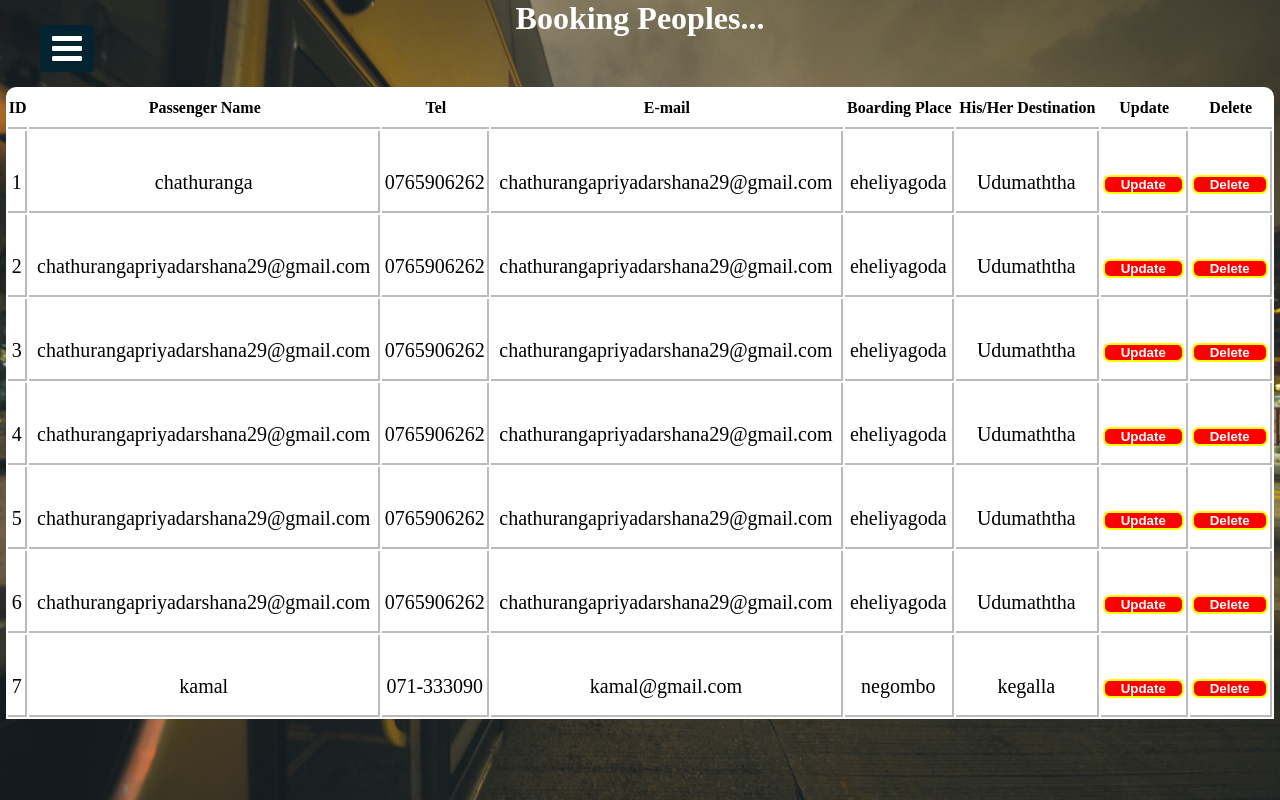
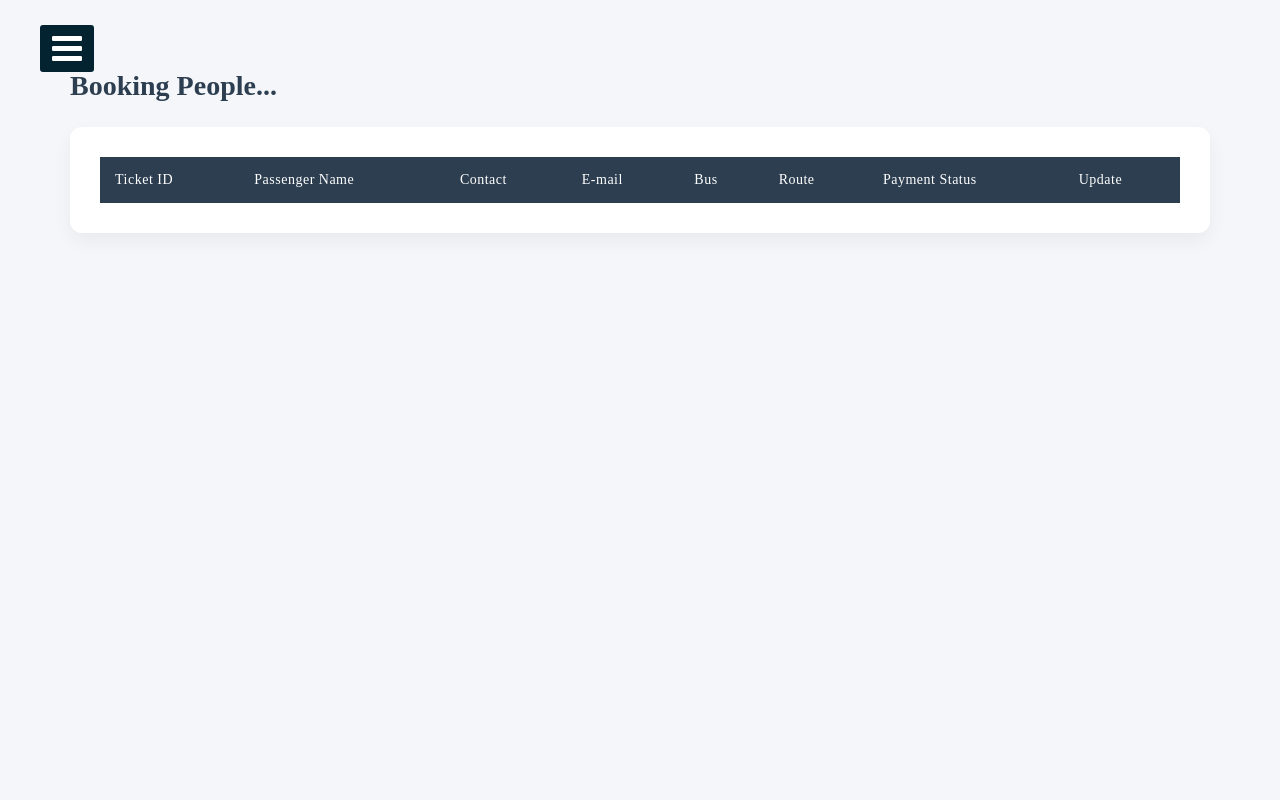
Before and after one commit to ManNjoro/busbooking_fw, a PHP site: page /BookingManage.php in a window 1280 px wide. Run offline with PHP 8.4, Linux system fonts and the light colour scheme; the visitor is signed in with stand-in values (Sample User, id 1); data comes from the database, SQL or seed files in the repository; tables that the repository leaves empty or names only in its code hold one stand-in row (values such as "Sample post"); lists and menus that the app fills with data are empty; some libraries are stand-ins or nearby versions.

Commit message:
Updated BookingManage.php and function.php with changes to table display and payment status formatting

```diff
--- a/BookingManage.php
+++ b/BookingManage.php
@@ -2,137 +2,25 @@
 session_start();
 
 include("connection.php");
- // include("function.php");
+include("function.php");
 
 // $user_data = check_login($conn);
 
 ?>
 
-<?php include("connection.php")?>
-<!--
-<!DOCTYPE html>
-<html>
-<head>
-  <title>admin Panel suraksha</title>
-</head>
-<body>
-
-   <?php// echo "welcome:".  $_SESSION['id']; ?>
-   <a href="adminLogout.php"><button class="btnHome">logout</button></a>
-
-</body>
-</html>
-
--->
 
 
 <!DOCTYPE html>
 <html>
+
 <head>
   <title>Booking Manage</title>
   <!--cdn icon library -->
   <link rel="stylesheet" href="https://cdnjs.cloudflare.com/ajax/libs/font-awesome/4.7.0/css/font-awesome.min.css">
   <link rel="stylesheet" href="cssfile/sidebar.css">
-  <style type="text/css">
+  <link rel="stylesheet" href="./cssfile/table.css">
+</head>
 
-      body{
-
-      background-image: url("image/1.jpg");
-      background-position: center;
-      background-size: cover;
-      height: 700px;
-      background-repeat: no-repeat;
-      background-attachment: fixed;
-
-    }
-    .adminTopic{
-      text-align: center;
-      color: #fff;
-
-
-    }
-
-table
-{
-    width:99%;
-    border-collapse: separate !important;
-    margin:auto;
-    /*/table-layout:fixed;/*/
-    text-align:center;
-    margin-top:50px;
-    background-color: rgb(255, 255, 255);
-    border-radius: 10px 10px 0px 0px;
-
-}
-table th
-{
-    border-bottom:2px solid rgb(187, 187, 187);
-    padding:10px 0px 10px 0px;
-    font-family: "balsamiq_sansitalic" !important;
-}
-table tr td
-{
-    border-right: 2px solid rgb(187, 187, 187);
-    height: 58px;
-    padding: 22px 0px 0px 0px;
-    font-family: "monospace;" !important;
-    border-bottom: 2px solid rgb(187, 187, 187);
-    font-size: 20px;
-}
-table tr td a
-{
-    /*background-color: rgb(255, 196, 0);*/
-    color: white;
-    border-radius: 5px;
-    padding: 6px;
-    text-decoration: none;
-    margin: 10px;
-    font-weight: 700;
-}
-
-table tr td button:hover
-{
-
-  /*
-    background: rgb(255, 255, 255);
-    text-decoration:underline;
-    color:tomato;
-    padding: 4px;
-    border:2px solid tomato;
-    transition:background-color 0.2s;*/
-
-    padding: 5px 5px 5px 5px;
-  border: 2px solid yellow;
-    border-radius: 7px;
-    background-color: red;
-    color: white;
-    cursor: pointer;
-}
-button
-{
-    padding: 5px 5px 5px 5x;
-}
-.btnPolicy{
-
-  padding: 5px 5px 5px 5px;
-  border: 2px solid yellow;
-    border-radius: 7px;
-    background-color: red;
-    color: white;
-    margin-left: 20px;
-}
-
-.btnPolicy:hover{
-
-  background:red;
-    padding: 7px 7px 7px 7px;
-    cursor: pointer;
-
-}
-
-
-  </style>
-</head>
 <body>
   <input type="checkbox" id="check">
 
@@ -144,15 +32,10 @@ button
   </label>
   <div class="sidebar">
     <header><img src="image/Re.png">
-<p><?php echo $_SESSION['username']; ?></p>
+      <p><?php echo $_SESSION['email']; ?></p>
     </header>
     <ul>
 
-<!--
-    <li><a href="viewBus.php">Ticket Booking</a></li>
-    <li><a href="BookingManage.php">Booking Manage</a></li>
-    <li><a href="PaymentManage.php">Payment Manage</a></li>
-    <li><a href="profile.php">Profile</a></li>-->
 
       <li><a href="adminDash.php">Manage Routes</a></li>
       <li><a href="ManagesBuses.php">Manage Buses</a></li>
@@ -160,21 +43,9 @@ button
       <li><a href="PaymentManage.php">Transaction</a></li>
       <li><a href="adminLogout.php">logout</a></li>
 
-  <!--  <li><a href="logout.php">logout</a></li>-->
-  <!--  <li><a href="#">Event</a></li>
-    <li><a href="#">About</a></li>
-    <li><a href="#">Service</a></li>
-    <li><a href="#">Contact</a></li>-->
+
     </ul>
- <!--  <li>
-      <div class="social-links">
-        <a href="#" class="twitter"><i class="fa fa-twitter"></i></a>
-        <a href="#" class="facebook"><i class="fa fa-facebook"></i></a>
-        <a href="#" class="instagram"><i class="fa fa-instagram"></i></a>
-        <a href="#" class="google-plus"><i class="fa fa-youtube"></i></a>
 
-      </div>
-    </li>-->
 
 
   </div>
@@ -184,46 +55,60 @@ button
   <div class="sidebar2">
 
 
-    <h1 class="adminTopic">Booking Peoples...</h1>
+    <h1 class="adminTopic">Booking People...</h1>
 
 
 
     <?php
 
 
-    $sqlget="SELECT * FROM booking";
-    $sqldata=mysqli_query($conn,$sqlget) or die('error getting');
+    $sqlget = "SELECT t.id AS ticket_id, CONCAT(u.first_name, ' ', u.last_name) AS customer_name,
+       u.email AS customer_email, u.phone AS customer_phone, b.name AS bus_name,
+       CONCAT(r.via_city, ' - ', r.destination) AS route,
+       t.payment_status
+FROM tickets t
+JOIN users u
+    ON t.user_id = u.id
+JOIN buses b
+    ON t.bus_id = b.id
+JOIN routes r
+    ON b.route_id = r.id";
+    $sqldata = mysqli_query($conn, $sqlget) or die('error getting');
 
-
+    echo "<div class='table-card'>";
     echo "<table>";
-    echo "<tr>
-      <th>ID</th>
+    echo "<thead>
+    <tr>
+    <th>Ticket ID</th>
     <th>Passenger Name</th>
-    <th>Tel</th>
+    <th>Contact</th>
     <th>E-mail</th>
-    <th>Boarding Place</th>
-    <th>His/Her Destination</th>
+    <th>Bus</th>
+    <th>Route</th>
+    <th>Payment Status</th>
     <th>Update</th>
-    <th>Delete</th>
 
 
 
-       </tr>";
+       </tr>
+       </thead>
+      <tbody>";
 
-       while ($row=mysqli_fetch_array($sqldata,MYSQLI_ASSOC))
-       {
+    while ($row = mysqli_fetch_array($sqldata, MYSQLI_ASSOC)) {
       echo "<tr><td>";
-        echo $row['id'];
+      echo $row['ticket_id'];
       echo "</td><td>";
-        echo $row['passenger_name'];
+      echo $row['customer_name'];
       echo "</td><td>";
-        echo $row['telephone'];
+      echo $row['customer_phone'];
       echo "</td><td>";
-        echo $row['email'];
+      echo $row['customer_email'];
       echo "</td><td>";
-        echo $row['boarding_place'];
+      echo $row['bus_name'];
       echo "</td><td>";
-        echo $row['Your_destination'];
+      echo $row['route'];
+      echo "</td><td>";
+      echo get_payment_status($row['payment_status']);
       echo "</td>";
 
 
@@ -231,8 +116,8 @@ button
 
       <td>
 
-        <button style="border:2px solid yellow; border-radius:7px; background-color:red;color:white;">
-          <a href="updateBooking.php?id=<?php echo $row['id'];?>">
+
+        <a class="btn" href="updateBooking.php?id=<?php echo $row['ticket_id']; ?>">
 
 
 
@@ -241,13 +126,12 @@ button
 
         </a>
 
-        </button>
 
       </td>
-         <td>
+      <!-- <td>
 
-        <button style="border:2px solid yellow; border-radius:7px; background-color:red;color:white;">
-          <a href="deleteBooking.php?id=<?php echo $row['id'];?>">
+
+        <a class="btn" href="deleteBooking.php?id=<?php echo $row['ticket_id']; ?>">
 
 
 
@@ -256,14 +140,15 @@ button
 
         </a>
 
-        </button>
 
-        </td></tr>
+
+      </td> -->
+      </tr>
 
     <?php
     }
 
-       echo "</table>";
+    echo "</tbody></table></div>";
 
 
     ?>
@@ -284,4 +169,5 @@ button
   </div>
 
 </body>
+
 </html>
--- a/function.php
+++ b/function.php
@@ -87,6 +87,24 @@ function get_payment_summary($conn)
 }
 
 
+function get_payment_status($status){
+	switch ($status) {
+		case 'P':
+			return "Pending";
+			break;
+		case 'C':
+			return "Complete";
+			break;
+		case 'F':
+			return "Failed";
+			break;
+
+		default:
+			return "Unknown";
+			break;
+	}
+}
+
 
 function random_num($length)
 {
```
Lines whose indentation alone changed are shown as unchanged.
